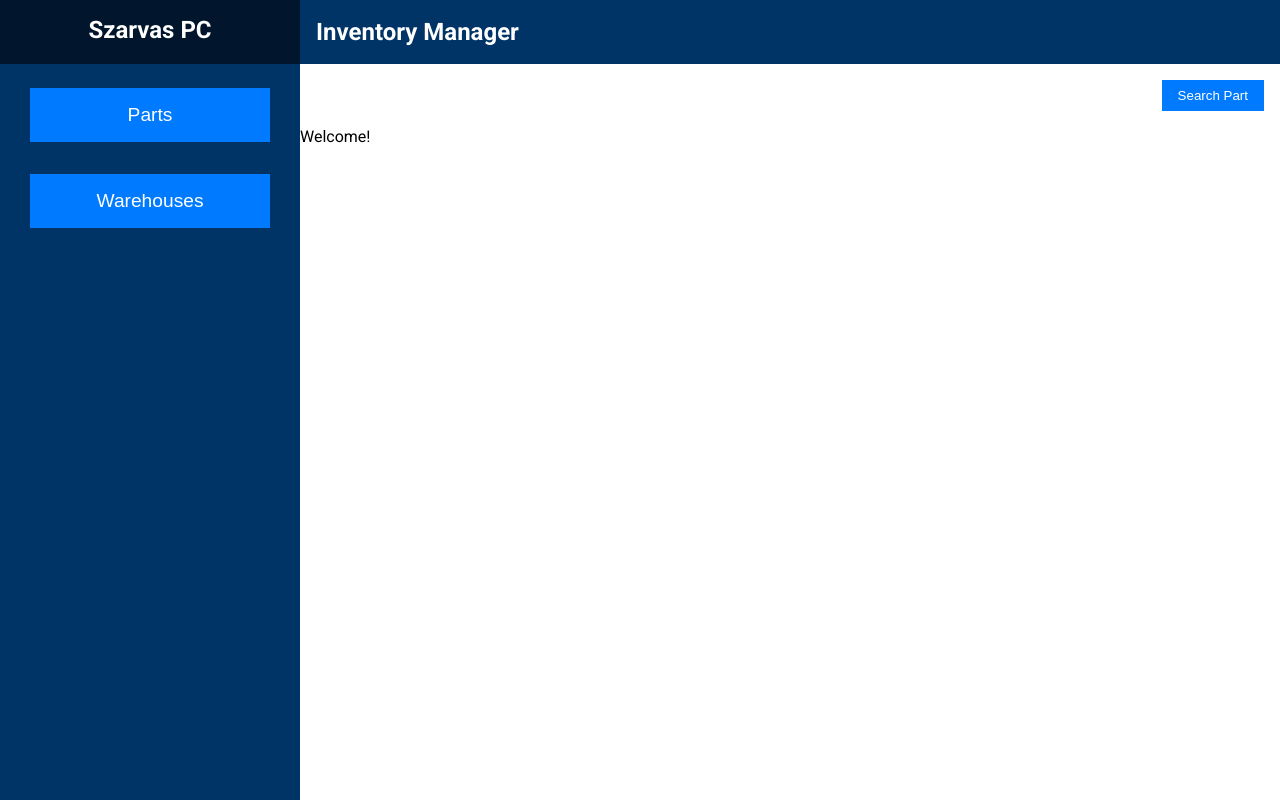
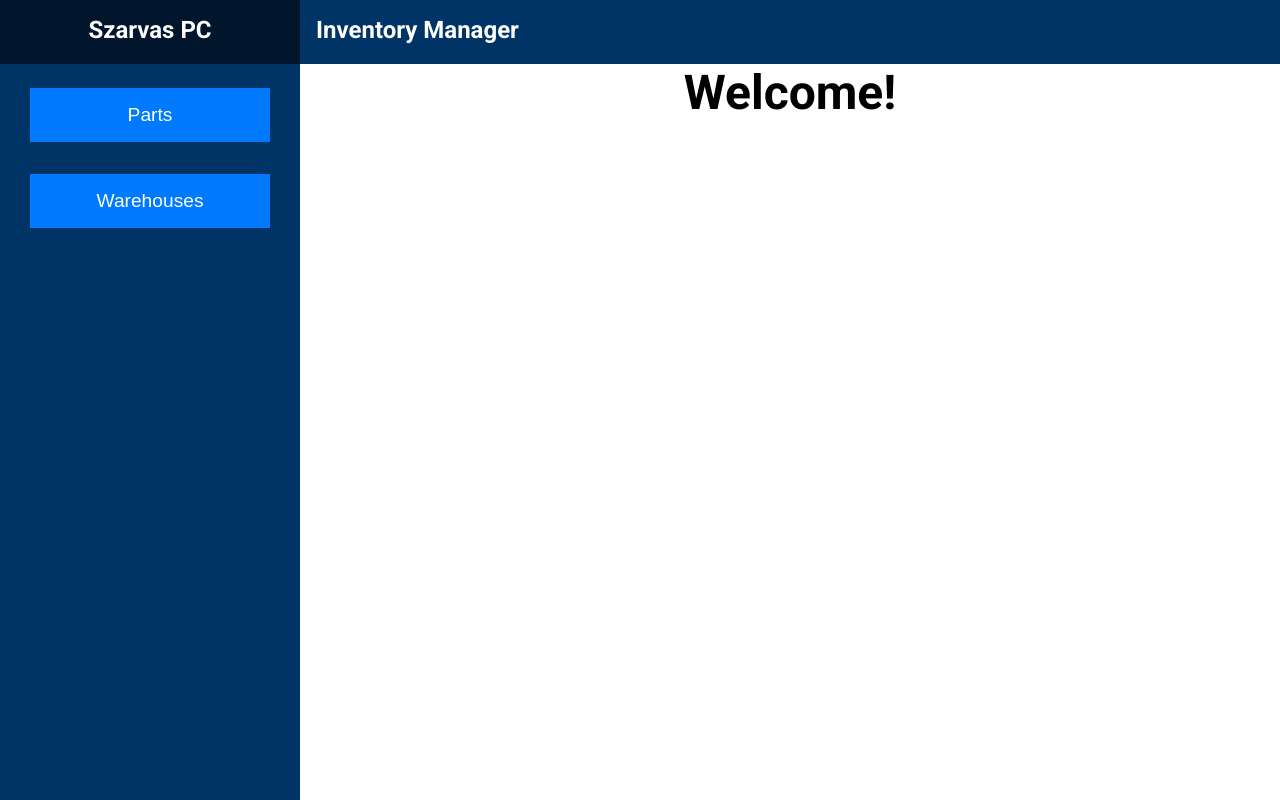
Before and after one commit to Sz4rv4s/Szarvas-PC-Inventory-Manager, a React (Vite) app in the folder frontend/: page / in a window 1280 px wide. Built offline with nearby package versions, Linux system fonts and the light colour scheme.

Commit message:
feat: renamed search button to indicate id searching and created error popup, also fixed bugs

```diff
--- a/frontend/src/App.tsx
+++ b/frontend/src/App.tsx
@@ -1,12 +1,12 @@
 import React, { useState } from 'react';
 import Navbar from './components/Navbar';
-import MainContent from './components/MainContent.tsx';
+import MainContent from './components/MainContent';
 import { Part, Warehouse } from './types';
-import styles from './App.module.css'
+import styles from './App.module.css';
 
 const App: React.FC = () => {
     const [data, setData] = useState<Part[] | Warehouse[] | null>(null);
-    const [dataType, setDataType] = useState<'parts' | 'warehouses'>('parts');
+    const [dataType, setDataType] = useState<'parts' | 'warehouses'>('warehouses');
 
     const fetchData = async (endpoint: string, type: 'parts' | 'warehouses') => {
         try {
--- a/frontend/src/components/ContentHeader.module.css
+++ b/frontend/src/components/ContentHeader.module.css
@@ -1,23 +1,18 @@
 .contentHeader {
-    display: flex;
-    align-items: center;
-    justify-content: space-between;
-    width: 100%;
+    width: calc(100% - 300px);
     background-color: #003366;
     color: white;
     padding: 1rem;
-    text-align: center;
-    margin: 0;
+    text-align: left;
+    position: fixed;
+    top: 0;
+    left: 300px;
+    z-index: 100;
+    height: 64px;
     box-sizing: border-box;
-    height: 64px;
 }
 
 .headerTitle {
     margin: 0;
     font-size: 1.5rem;
 }
-
-.additionalContent {
-    display: flex;
-    align-items: center;
-}
--- a/frontend/src/components/MainContent.module.css
+++ b/frontend/src/components/MainContent.module.css
@@ -1,31 +1,35 @@
 .mainContent {
-    margin: 0;
+    margin-left: 300px;
     padding: 0;
     width: calc(100% - 300px);
-    margin-left: 300px;
-    height: 100vh;
+    box-sizing: border-box;
     overflow-y: auto;
-    box-sizing: border-box;
+    overflow-x: hidden;
+    height: calc(100vh - 64px);
+}
+
+.searchContainer {
+    display: flex;
+    justify-content: flex-start;
+    margin: 3rem 1rem 1rem 1rem;
+    padding: 1rem 1rem 1rem 1rem;
 }
 
 .tableContainer {
     display: flex;
     justify-content: center;
-    margin-top: 2rem;
-    box-sizing: border-box;
+    margin-top: 1rem;
 }
 
 .table {
     width: 80%;
     border-collapse: collapse;
-    margin: 0 auto;
 }
 
 th, td {
     padding: 1rem;
     border: 1px solid #ddd;
     text-align: left;
-    box-sizing: border-box;
 }
 
 th {
@@ -37,6 +41,9 @@
 }
 
 .welcome {
-    font-size: 1.2rem;
+    padding: 1rem;
     text-align: center;
+    color: black;
+    font-weight: bold;
+    font-size: 3rem;
 }
--- a/frontend/src/components/MainContent.tsx
+++ b/frontend/src/components/MainContent.tsx
@@ -1,25 +1,42 @@
-import React, { useState } from 'react';
+import React, { useState, useEffect } from 'react';
 import { Part, Warehouse } from '../types';
-import SearchPart from './SearchPart';
+import SearchId from './SearchId';
 import ContentHeader from './ContentHeader';
 import styles from './MainContent.module.css';
 
 interface MainContentProps {
     data: Part[] | Warehouse[] | null;
     dataType: 'parts' | 'warehouses';
+    fetchData: (endpoint: string, type: 'parts' | 'warehouses') => Promise<void>; // Pass fetchData to MainContent
 }
 
-const MainContent: React.FC<MainContentProps> = ({ data, dataType }) => {
+const MainContent: React.FC<MainContentProps> = ({ data, dataType, fetchData }) => {
     const [searchedPart, setSearchedPart] = useState<Part | null>(null);
+
+    useEffect(() => {
+        setSearchedPart(null);
+    }, [dataType]);
 
     const handlePartFound = (part: Part | null) => {
         setSearchedPart(part);
     };
 
+    const handleClearSearch = () => {
+        setSearchedPart(null);
+        fetchData('getallparts', 'parts');
+    };
+
     return (
         <div className={styles.mainContent}>
-            <ContentHeader title="Inventory Manager"/>
-            <SearchPart onPartFound={handlePartFound} />
+            <ContentHeader title="Inventory Manager" />
+            {dataType === 'parts' && (
+                <div className={styles.searchContainer}>
+                    <SearchId onPartFound={handlePartFound} onClear={handleClearSearch} />
+                </div>
+            )}
+
+            {data === null && <p className={styles.welcome}>Welcome!</p>}
+
             {searchedPart ? (
                 <div className={styles.tableContainer}>
                     <table className={styles.table}>
@@ -86,9 +103,7 @@
                         </tbody>
                     </table>
                 </div>
-            ) : (
-                <p>Welcome!</p>
-            )}
+            ) : null}
         </div>
     );
 };
--- /dev/null
+++ b/frontend/src/components/Modal.module.css
@@ -0,0 +1,33 @@
+.modalOverlay {
+    position: fixed;
+    top: 0;
+    left: 0;
+    right: 0;
+    bottom: 0;
+    background-color: rgba(0, 0, 0, 0.5);
+    display: flex;
+    justify-content: center;
+    align-items: center;
+    z-index: 1000;
+}
+
+.modalContent {
+    background: white;
+    padding: 1.5rem;
+    border-radius: 5px;
+    box-shadow: 0 4px 8px rgba(0, 0, 0, 0.2);
+    text-align: center;
+}
+
+.okButton {
+    padding: 0.5rem 1rem;
+    background-color: #007bff;
+    color: white;
+    border: none;
+    cursor: pointer;
+    margin-top: 1rem;
+}
+
+.okButton:hover {
+    background-color: #0056b3;
+}
--- /dev/null
+++ b/frontend/src/components/Modal.tsx
@@ -0,0 +1,20 @@
+import React from 'react';
+import styles from './Modal.module.css';
+
+interface ModalProps {
+    message: string | null;
+    onClose: () => void;
+}
+
+const Modal: React.FC<ModalProps> = ({ message, onClose }) => {
+    return (
+        <div className={styles.modalOverlay}>
+            <div className={styles.modalContent}>
+                {message && <p>{message}</p>}
+                <button className={styles.okButton} onClick={onClose}>OK</button>
+            </div>
+        </div>
+    );
+};
+
+export default Modal;
--- a/frontend/src/components/SearchPart.module.css
+++ b/frontend/src/components/SearchId.module.css
@@ -36,12 +36,25 @@
     color: white;
     border: none;
     cursor: pointer;
+    margin-right: 0.5rem;
+}
+
+.clearButton {
+    padding: 0.5rem 1rem;
+    background-color: #b60303;
+    color: white;
+    border: none;
+    cursor: pointer;
 }
 
 .searchButton:hover {
     background-color: #218838;
 }
 
+.clearButton:hover {
+    background-color: #970101;
+}
+
 .error {
     color: red;
     margin-top: 0.5rem;
--- a/frontend/src/components/SearchPart.tsx
+++ b/frontend/src/components/SearchId.tsx
@@ -1,17 +1,19 @@
+import React, { useState } from 'react';
+import styles from './SearchId.module.css';
+import { Part } from "../types";
+import Modal from './Modal';
 
-import React, { useState } from 'react';
-import styles from './SearchPart.module.css';
-import {Part} from "../types.ts";
-
-interface SearchPartProps {
+interface SearchIdProps {
     onPartFound: (part: Part | null) => void;
+    onClear: () => void;
 }
 
-const SearchPart: React.FC<SearchPartProps> = ({ onPartFound }) => {
+const SearchId: React.FC<SearchIdProps> = ({ onPartFound, onClear }) => {
     const [showInput, setShowInput] = useState(false);
     const [partId, setPartId] = useState<string>('');
     const [loading, setLoading] = useState(false);
     const [error, setError] = useState<string | null>(null);
+    const [showModal, setShowModal] = useState(false);
 
     const fetchPart = async (id: string) => {
         try {
@@ -29,6 +31,7 @@
             setError('Part not found');
             console.error(err);
             onPartFound(null);
+            setShowModal(true);
         } finally {
             setLoading(false);
         }
@@ -40,10 +43,20 @@
         }
     };
 
+    const handleClear = () => {
+        onClear();
+        setPartId('');
+        setError(null);
+    };
+
+    const closeModal = () => {
+        setShowModal(false);
+    };
+
     return (
         <div className={styles.searchPart}>
             <button className={styles.button} onClick={() => setShowInput(!showInput)}>
-                {showInput ? 'Hide Search' : 'Search Part'}
+                {showInput ? 'Hide Search' : 'Search Id'}
             </button>
             {showInput && (
                 <div className={styles.inputContainer}>
@@ -57,11 +70,19 @@
                     <button className={styles.searchButton} onClick={handleSearch} disabled={loading}>
                         {loading ? 'Loading...' : 'Search'}
                     </button>
+                    <button className={styles.clearButton} onClick={handleClear}>
+                        Clear
+                    </button>
                 </div>
             )}
-            {error && <p className={styles.error}>{error}</p>}
+            {showModal && error && (
+                <Modal
+                    message={error}
+                    onClose={closeModal}
+                />
+            )}
         </div>
     );
 };
 
-export default SearchPart;
+export default SearchId;
```
Also changed, not shown: frontend/src/components/Navbar.module.css (line endings or trailing spaces).
